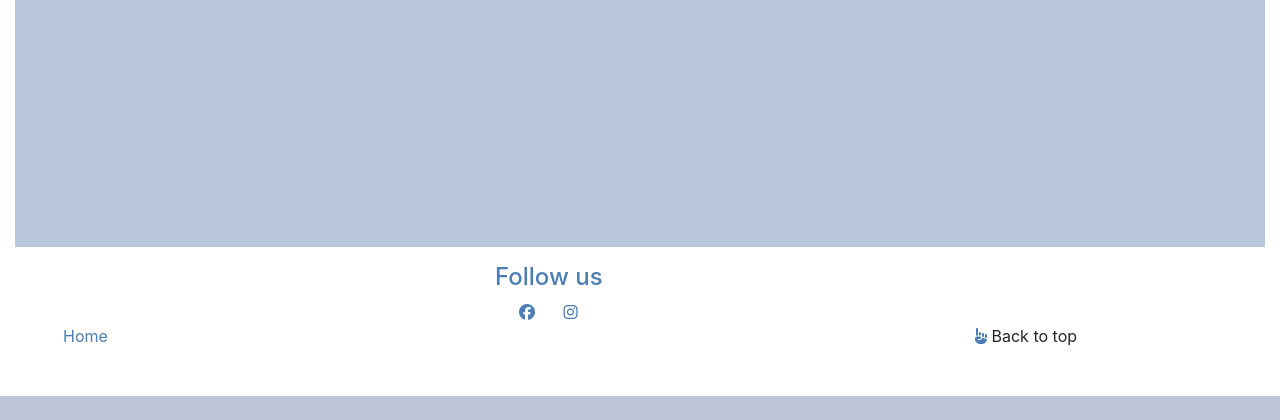
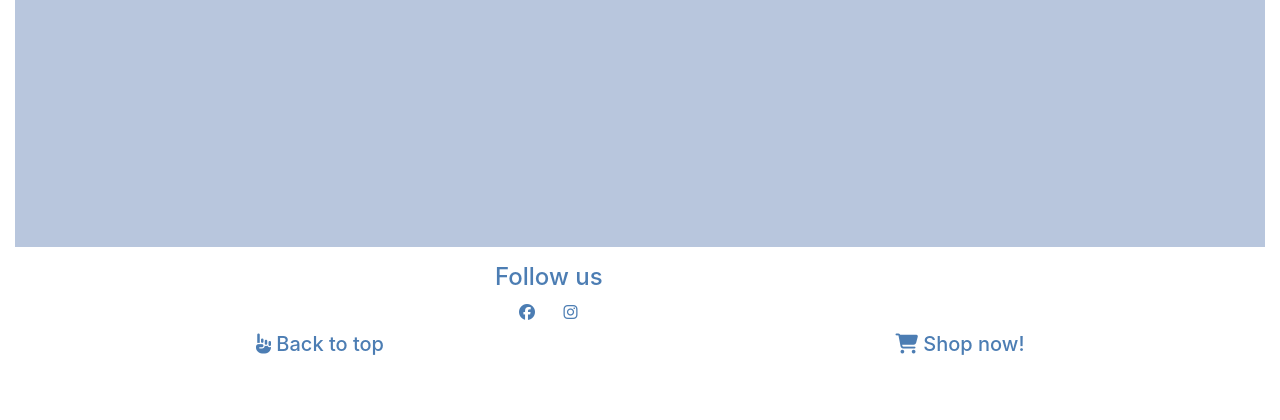
Before and after one commit to maxnyla/K9Kit, a Django app: page / in a window 1280 px wide. Shown: the part 2793-3213 px from the top of the page. Before the commit the page ends 3189 px from the top, so only its background shows below. Run offline with Django 3.2, Linux system fonts and the light colour scheme; some libraries are stand-ins or nearby versions.

Commit message:
changing footer layout and adding links to it

```diff
--- a/templates/base.html
+++ b/templates/base.html
@@ -166,13 +166,31 @@
             <!-- </div> -->
 
                 <div class="footer-cr mb-5">
-                    <div class="row">
-                        <div class="col-9">
-                                <div class="footer-cr-text1 mb-5 ml-5">Home</div>
+                    <div class="row justify-content-center text-center">
+                        <div class="col-6">
+
+                            <a href="{% url 'home' %}" class="nav-link footer-cr-text2 mb-5">
+                                <h5> <i class="fas fa-hand-point-up footer-cr-icon"> </i>  Back to top </h5>
+                            </a>
+
                         </div>
-                        <div class="col-3">
-                            <a class="footer-cr-text2 mb-5"><i class="fas fa-hand-point-up footer-cr-icon"></i>  Back to top </i></a>
+
+                        <div class="col-6">
+
+                            <a href="{% url 'home' %}" class="nav-link footer-cr-text2 mb-5">
+                                <h5> <i class="fas fa-shopping-cart footer-cr-icon"> </i>  Shop now! </h5>
+                            </a>
+
                         </div>
+
+                        <!-- <div class="col-4">
+                            <div class="footer-cr-text1 mb-5 ml-5">
+                                <a href="{% url 'home' %}" class="nav-link">
+                                    <h5 class="footer-cr-text1"> Home <i class="fas fa-home home-icon"></i></h5>
+                                </a>
+                            </div>
+                        </div> -->
+
                     </div>
                 </div>
         </footer>
```
